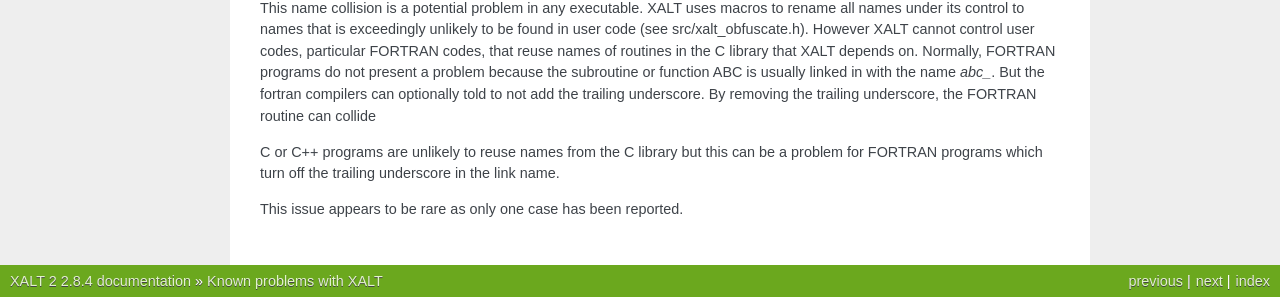
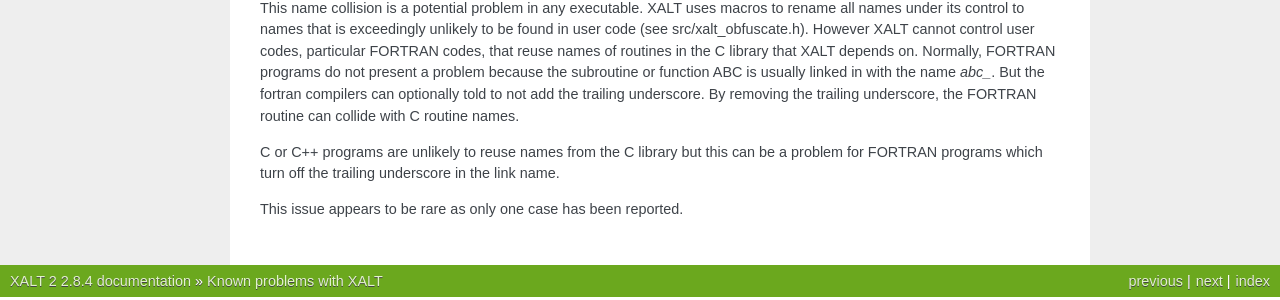
Before and after one commit to xalt/xalt, a Sphinx documentation site: the page built from docs/source/130_known_problems.rst, in a window 1280 px wide. Shown: the part 864-1164 px from the top of the page. Built offline with Sphinx 7.4.7, drawn with Linux system fonts in a browser that asks for light colours.

Commit message:
fix spelling and comments about known problems

```diff
--- a/docs/source/130_known_problems.rst
+++ b/docs/source/130_known_problems.rst
@@ -63,7 +63,8 @@ library that XALT depends on. Normally, FORTRAN programs do not
 present a problem because the subroutine or function ABC is usually
 linked in with the name *abc_*. But the fortran compilers can
 optionally told to not add the trailing underscore. By removing the
-trailing underscore, the FORTRAN routine can collide
+trailing underscore, the FORTRAN routine can collide with C routine
+names.
 
 C or C++ programs are unlikely to reuse names from the C library but
 this can be a problem for FORTRAN programs which turn off the trailing
```
